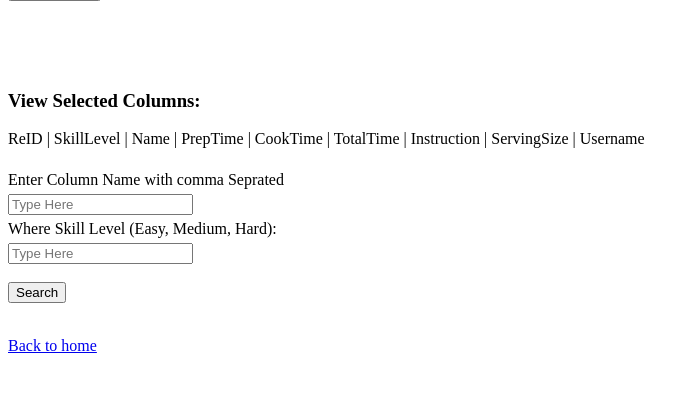
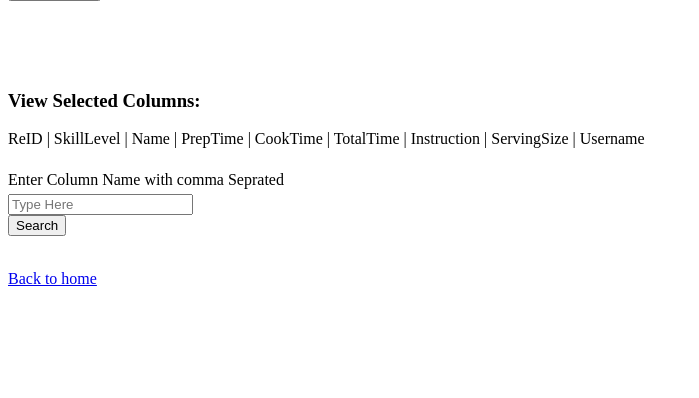
Before and after one commit to CPSC304GP33/Recipes, a PHP site: page /read.php in a window 1280 px wide. Shown: the part 402-800 px from the top of the page, without its empty margins (0-699 px from the left). Run offline with PHP 8.4, Linux system fonts and the light colour scheme.

Commit message:
Add files via upload

```diff
--- a/read.php
+++ b/read.php
@@ -186,9 +186,8 @@ echo "</table>";
 }
 include 'connect.php';
 $cust_cols = $_POST['cust_cols'];
-$where_cols = $_POST['where_cols'];
 $conn = OpenCon();
-$sql = "select $cust_cols from recipe where SkillLevel = '$where_cols'";
+$sql = "select $cust_cols from recipe";
 myTable($conn,$sql);
 }
 ?>
@@ -232,10 +231,6 @@ ReID | SkillLevel | Name | PrepTime | CookTime | TotalTime | Instruction | Servi
 <label>Enter Column Name with comma Seprated</label>
 <input name="cust_cols" type="text" placeholder="Type Here">
 <br>
-<label>Where Skill Level (Easy, Medium, Hard):</label>
-<input name="where_cols" type="text" placeholder="Type Here">
-<br>
-<br>
 <input type="submit" name = 'Search' value="Search">
 </form>
 
```
